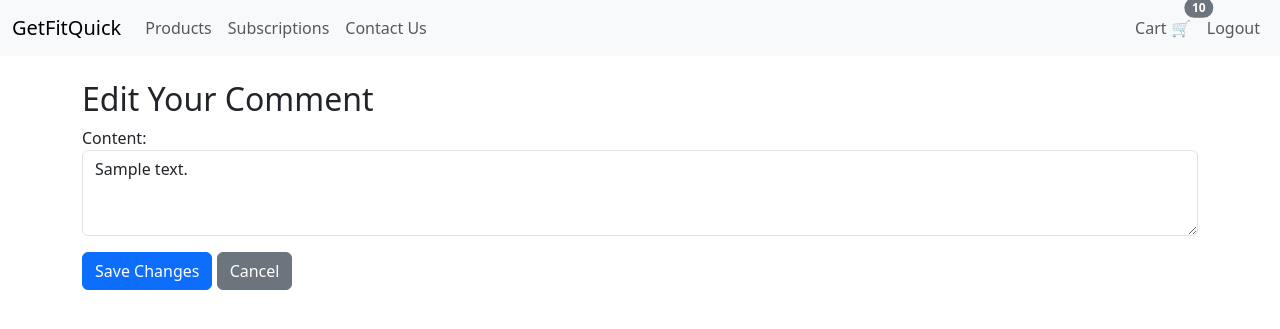
After one commit to Chris-moreton12/get-fit-quick, a Django app: page /newsletter/edit/1/ in a window 1280 px wide. The commit adds this page. Shown: the top 329 px of the page. Run offline with Django 5.2, Linux system fonts and the light colour scheme; a user stored in the database is signed in; data comes from the database, SQL or seed files in the repository; both versions use the stored data as it was after the commit; tables that the repository leaves empty hold one stand-in row (values such as "Sample post").

Commit message:
option to edit comment added, edit comment html rendered and views updated to allow for edit function

```diff
--- a/newsletter/templates/newsletter/comment_board.html
+++ b/newsletter/templates/newsletter/comment_board.html
@@ -44,9 +44,10 @@
       <small class="text-muted">By {{ comment.user.username }} on {{ comment.created_at|date:"M d, Y H:i" }}</small>
 
       {% if comment.user == request.user %}
-          <form action="{% url 'newsletter:delete_comment' comment.id %}" method="post" class="mt-2">
+      <a href="{% url 'newsletter:edit_comment' comment.id %}" class="btn btn-warning btn-sm me-2">Edit</a>
+        <form action="{% url 'newsletter:delete_comment' comment.id %}" method="post" class="d-inline">
           {% csrf_token %}
-            <button type="submit" class="btn btn-danger btn-sm">Delete</button>
+          <button type="submit" class="btn btn-danger btn-sm mt-2">Delete</button>
         </form>
       {% endif %}
     </div>
--- /dev/null
+++ b/newsletter/templates/newsletter/edit_comment.html
@@ -0,0 +1,13 @@
+{% extends 'base.html' %}
+
+{% block title %}Edit Comment{% endblock %}
+
+{% block content %}
+  <h2>Edit Your Comment</h2>
+  <form method="POST">
+    {% csrf_token %}
+    {{ form.as_p }}
+    <button type="submit" class="btn btn-primary">Save Changes</button>
+    <a href="{% url 'newsletter:comment_board' %}" class="btn btn-secondary">Cancel</a>
+  </form>
+{% endblock %}
--- a/newsletter/urls.py
+++ b/newsletter/urls.py
@@ -6,4 +6,5 @@ app_name = 'newsletter'
 urlpatterns = [
     path('', views.comment_board, name='comment_board'),
     path('delete/<int:comment_id>/', views.delete_comment, name='delete_comment'),
+    path('edit/<int:comment_id>/', views.edit_comment, name='edit_comment'),
 ]
--- a/newsletter/views.py
+++ b/newsletter/views.py
@@ -32,3 +32,17 @@ def delete_comment(request, comment_id):
         comment.delete()
 
     return redirect('newsletter:comment_board')
+
+@login_required
+def edit_comment(request, comment_id):
+    comment = get_object_or_404(Comment, id=comment_id, user=request.user)
+
+    if request.method == 'POST':
+        form = CommentForm(request.POST, instance=comment)
+        if form.is_valid():
+            form.save()
+            return redirect('newsletter:comment_board')
+    else:
+        form = CommentForm(instance=comment)
+
+    return render(request, 'newsletter/edit_comment.html', {'form': form})
```
Also changed, not shown: db.sqlite3. Lines whose indentation alone changed are shown as unchanged.
